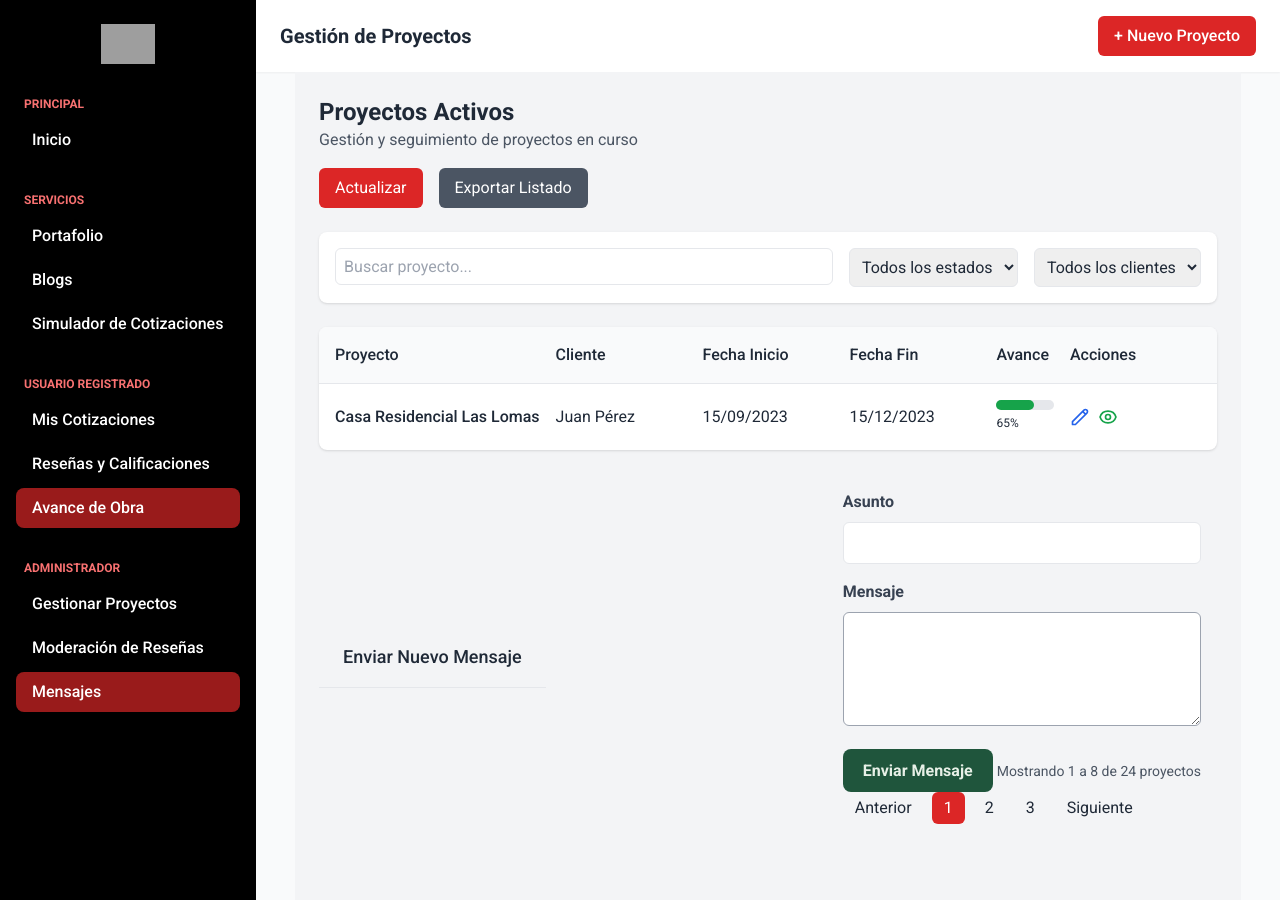
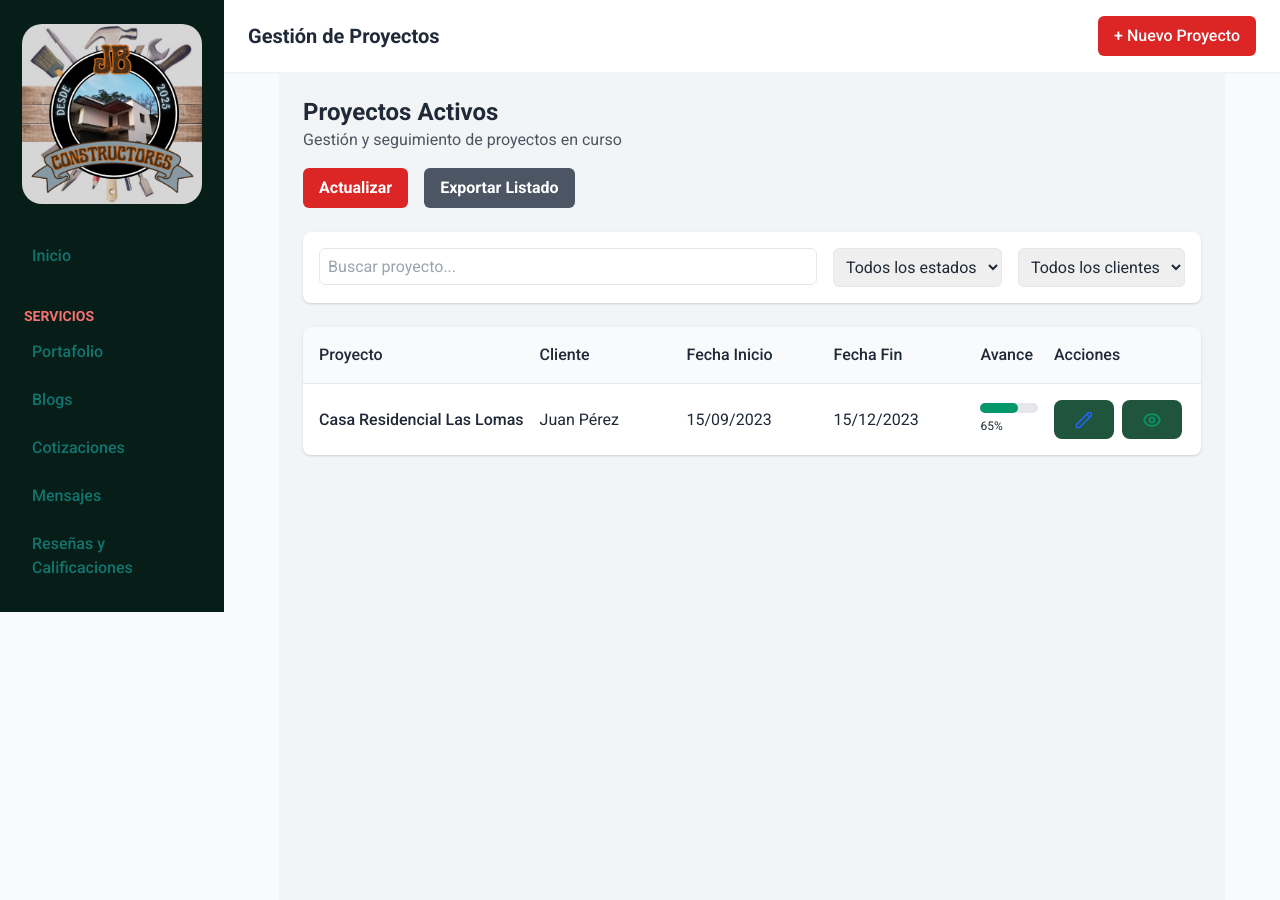
Before and after one commit to Alex-Pineda/JB-CONSTRUCCIONES, a PHP site: page /Paginas/gestionProyectos.html in a window 1280 px wide. Run offline with PHP 8.4, Linux system fonts and the light colour scheme; some libraries are stand-ins or nearby versions; grey boxes are pictures that could not be loaded.

Commit message:
Ajustes de sidebar

```diff
--- a/Encabezado_Pie/sidebar.html
+++ b/Encabezado_Pie/sidebar.html
@@ -8,46 +8,44 @@
             <link rel="stylesheet" href="../assets/css/style.css">
             <script src="https://cdn.tailwindcss.com"></script>
         </head>
-        <div class="sidebar bg-black text-white w-64 px-4 py-6 hidden md:block" style="width: 14rem;">
+        <div class="sidebar bg-black text-white w-64 px-4 py-6 hidden md:block " style="width: 14rem; background-color: rgb(6, 30, 23);">
             <div class="flex items-center justify-center mb-8">
                 <img src="../assets/img/JB-CONSTRUCTORES.png" alt="JB-CONSTRUCTORES"
                     class="h-10" style="border-radius:20px; width: 180px; height: 180px;">
             </div>
-
             <div class="space-y-1 mb-8">
-                <div class="text-red-400 text-xs uppercase font-semibold px-2 mb-2">Principal</div>
-                <a href="JB-CONSTRUCCIONES/index.html" class="block px-4 py-2 bg-red-800 rounded-lg">
+                <div class="text-red-400 text-xs uppercase font-semibold px-2 mb-2"></div>
+                <a href="/index.html" class="block px-4 py-2 hover:bg-red-800 rounded-lg">
                     <div class="flex items-center space-x-3">
                         <span>Inicio</span>
                     </div>
                 </a>
             </div>
 
-            <div class="space-y-1 mb-8">
-                <div class="text-red-400 text-xs uppercase font-semibold px-2 mb-2">Servicios</div>
-                <a href="JB-CONSTRUCCIONES/Paginas/portafolio.html" class="block px-4 py-2 hover:bg-red-800 rounded-lg">
+                <div class="text-red-400 text-xs uppercase font-semibold px-2 mb-2" style="font-size: 14px;">Servicios</div>
+                <a href="/Paginas/portafolio.html" class="block px-4 py-2 hover:bg-red-800 rounded-lg">
                     <div class="flex items-center space-x-3">
                         <span>Portafolio</span>
                     </div>
                 </a>
-                <a href="JB-CONSTRUCCIONES/Paginas/blogs.html" class="block px-4 py-2 hover:bg-red-800 rounded-lg">
+                <a href="/Paginas/blogs.html" class="block px-4 py-2 hover:bg-red-800 rounded-lg">
                     <div class="flex items-center space-x-3">
                         <span>Blogs</span>
                     </div>
                 </a>
-                <a href="JB-CONSTRUCCIONES/Paginas/simulador.html" class="block px-4 py-2 hover:bg-red-800 rounded-lg">
+                <a href="/Paginas/simulador.html" class="block px-4 py-2 hover:bg-red-800 rounded-lg">
                     <div class="flex items-center space-x-3">
                         <span>Cotizaciones</span>
                     </div>
                 </a>
-                <a href="JB-CONSTRUCCIONES/Paginas/mensajes.html" class="block px-4 py-2 hover:bg-red-800 rounded-lg">
+                <a href="/Paginas/mensajes.html" class="block px-4 py-2 hover:bg-red-800 rounded-lg">
                     <div class="flex items-center space-x-3">
                         <span>Mensajes</span>
                     </div>
                 </a>
 
                 <!-- ESTA PAGINA SE DEBE CAMBIAR PARA QUE LOS DEMAS USUARIOS VEAN LAS RESEÑAS PUBLICADAS -->
-                 <a href="JB-CONSTRUCCIONES/Paginas/resenas.html" class="block px-4 py-2 hover:bg-red-800 rounded-lg">
+                 <a href="/Paginas/resenas.html" class="block px-4 py-2 hover:bg-red-800 rounded-lg">
                     <div class="flex items-center space-x-3">
                         <span>Reseñas y Calificaciones</span>
                     </div>
@@ -56,24 +54,26 @@
 
 
             <!-- USUARIO REGISTRADO -->
-
+                <!--
             <div class="space-y-1 mb-8">
                 <div class="text-red-400 text-xs uppercase font-semibold px-2 mb-2">Usuario Registrado</div>
                 <a href="JB-CONSTRUCCIONES/Paginas/cotizaciones.html" class="block px-4 py-2 hover:bg-red-800 rounded-lg">
                     <div class="flex items-center space-x-3">
                         <span>Mis Cotizaciones</span>
                     </div>
-                </a>
-
+                </a>    -->
 
                 <!-- ESTA PAGINA DEBE SER PARA QUE LOS USUARIOS REGISTRADOS PUBLIQUEN SUS CALIFICACIONES DEL SERVICIO-->
-
+                <!--
                 <a href="JB-CONSTRUCCIONES/Paginas/resenas.html" class="block px-4 py-2 hover:bg-red-800 rounded-lg">
                     <div class="flex items-center space-x-3">
                         <span>Reseñas y Calificaciones</span>
                     </div>
                 </a>
-                <a href="JB-CONSTRUCCIONES/Paginas/progresoObra.html" class="block px-4 py-2 hover:bg-red-800 rounded-lg">
+
+
+
+                <a href="/Paginas/progresoObra.html" class="block px-4 py-2 hover:bg-red-800 rounded-lg">
                     <div class="flex items-center space-x-3">
                         <span>Avance de Obra</span>
                     </div>
@@ -82,20 +82,21 @@
 
             <!-- ADMINISTRADOR -->
 
-
+            <!--
             <div class="space-y-1 mb-8">
                 <div class="text-red-400 text-xs uppercase font-semibold px-2 mb-2">Administrador</div>
-                <a href="JB-CONSTRUCCIONES/Paginas/gestionProyectos.html" class="block px-4 py-2 hover:bg-red-800 rounded-lg">
+                <a href="/Paginas/gestionProyectos.html" class="block px-4 py-2 hover:bg-red-800 rounded-lg">
                     <div class="flex items-center space-x-3">
                         <span>Gestionar Proyectos</span>
                     </div>
+
                 </a>
-                <a href="JB-CONSTRUCCIONES/Paginas/moderacionResenas.html" class="block px-4 py-2 hover:bg-red-800 rounded-lg">
+                <a href="/Paginas/moderacionResenas.html" class="block px-4 py-2 hover:bg-red-800 rounded-lg">
                     <div class="flex items-center space-x-3">
                         <span>Moderación de Reseñas</span>
                     </div>
                 </a>
 
             </div>
-        </div>
+        </div> -->
         </html>
--- a/Paginas/gestionProyectos.html
+++ b/Paginas/gestionProyectos.html
@@ -15,75 +15,9 @@
     </style>
 </head>
 <body class="bg-gray-50">
-    <!-- Sidebar -->
-    <div class="flex h-screen">
-        <div class="sidebar bg-black text-white w-64 px-4 py-6 hidden md:block">
-            <div class="flex items-center justify-center mb-8">
-                <img src="https://example.com/logo.png" alt="Logo JB Constructores" class="h-10">
-            </div>
-            <div class="space-y-1 mb-8">
-                <div class="text-red-400 text-xs uppercase font-semibold px-2 mb-2">Principal</div>
-                <a href="index.html" class="block px-4 py-2 hover:bg-red-800 rounded-lg">
-                    <div class="flex items-center space-x-3">
-                        <span>Inicio</span>
-                    </div>
-                </a>
-            </div>
-            <div class="space-y-1 mb-8">
-                <div class="text-red-400 text-xs uppercase font-semibold px-2 mb-2">Servicios</div>
-                <a href="portafolio.html" class="block px-4 py-2 hover:bg-red-800 rounded-lg">
-                    <div class="flex items-center space-x-3">
-                        <span>Portafolio</span>
-                    </div>
-                </a>
-                <a href="blogs.html" class="block px-4 py-2 hover:bg-red-800 rounded-lg">
-                    <div class="flex items-center space-x-3">
-                        <span>Blogs</span>
-                    </div>
-                </a>
-                <a href="simulador.html" class="block px-4 py-2 hover:bg-red-800 rounded-lg">
-                    <div class="flex items-center space-x-3">
-                        <span>Simulador de Cotizaciones</span>
-                    </div>
-                </a>
-            </div>
-            <div class="space-y-1 mb-8">
-                <div class="text-red-400 text-xs uppercase font-semibold px-2 mb-2">Usuario Registrado</div>
-                <a href="mis_cotizaciones.html" class="block px-4 py-2 hover:bg-red-800 rounded-lg">
-                    <div class="flex items-center space-x-3">
-                        <span>Mis Cotizaciones</span>
-                    </div>
-                </a>
-                <a href="resenas.html" class="block px-4 py-2 hover:bg-red-800 rounded-lg">
-                    <div class="flex items-center space-x-3">
-                        <span>Reseñas y Calificaciones</span>
-                    </div>
-                </a>
-                <a href="progresoObra.html" class="block px-4 py-2 bg-red-800 rounded-lg">
-                    <div class="flex items-center space-x-3">
-                        <span>Avance de Obra</span>
-                    </div>
-                </a>
-            </div>
-            <div class="space-y-1 mb-8">
-                <div class="text-red-400 text-xs uppercase font-semibold px-2 mb-2">Administrador</div>
-                <a href="gestionProyectos.html" class="block px-4 py-2 hover:bg-red-800 rounded-lg">
-                    <div class="flex items-center space-x-3">
-                        <span>Gestionar Proyectos</span>
-                    </div>
-                </a>
-                <a href="moderacionResenas.html" class="block px-4 py-2 hover:bg-red-800 rounded-lg">
-                    <div class="flex items-center space-x-3">
-                        <span>Moderación de Reseñas</span>
-                    </div>
-                </a>
-                <a href="mensajes.html" class="block px-4 py-2 bg-red-800 rounded-lg">
-                    <div class="flex items-center space-x-3">
-                        <span>Mensajes</span>
-                    </div>
-                </a>
-            </div>
-        </div>
+        <body class="bg-gray-50">
+        <div class="flex h-screen">
+        <div id="sidebar-container"></div> <!-- Aquí insertamos el sidebar -->
 
         <!-- Main content -->
         <div class="flex-1 flex flex-col overflow-hidden">
@@ -91,7 +25,7 @@
                 <div class="flex items-center justify-between px-6 py-4">
                     <h1 class="text-xl font-semibold text-gray-800">Gestión de Proyectos</h1>
                     <button class="bg-red-600 text-white px-4 py-2 rounded-md hover:bg-red-700"
-                        onclick="window.location.href='Paginas/nuevoProyecto.html'">
+                        onclick="window.location.href='nuevoProyecto.html'">
                         + Nuevo Proyecto
                     </button>
                 </div>
@@ -166,41 +100,11 @@
                                     </button>
                                 </div>
                             </div>
-                            <!-- More messages -->
-                        </div>
-                    </div>
-
-                    </div>
-                <!-- Paginación -->
-                <div class="mt-6 flex justify-between items-center">
-                    <div class="px-6 py-4 border-b border-gray-200">
-                        <h3 class="text-lg font-medium text-gray-800">Enviar Nuevo Mensaje</h3>
-                    </div>
-                    <div class="p-4">
-                        <form>
-                            <div class="mb-4">
-                                <label class="block text-gray-700 mb-2">Asunto</label>
-                                <input type="text" class="w-full border rounded-md p-2">
-                            </div>
-                            <div class="mb-4">
-                                <label class="block text-gray-700 mb-2">Mensaje</label>
-                                <textarea rows="4" class="w-full border rounded-md p-2"></textarea>
-                            </div>
-                            <button type="submit" class="bg-red-600 text-white py-2 px-4 rounded-md hover:bg-red-700">
-                                Enviar Mensaje
-                            </button>
-                        <span class="text-sm text-gray-600">Mostrando 1 a 8 de 24 proyectos</span>
-                    <div class="flex space-x-2">
-                        <button class="px-3 py-1 border rounded-md">Anterior</button>
-                        <button class="px-3 py-1 bg-red-600 text-white rounded-md">1</button>
-                        <button class="px-3 py-1 border rounded-md">2</button>
-                        <button class="px-3 py-1 border rounded-md">3</button>
-                        <button class="px-3 py-1 border rounded-md">Siguiente</button>
-                    </div>
+                      </div>
                 </div>
             </main>
         </div>
     </div>
-    <script src="Scripts/main.js"></script>
+    <script src="../Scripts/main.js"></script>
 </body>
 </html>
--- a/Paginas/simulador.html
+++ b/Paginas/simulador.html
@@ -22,7 +22,7 @@
         <div class="flex-1 flex flex-col overflow-hidden">
             <header class="bg-white shadow-sm">
             <div class="flex items-center justify-between px-6 py-4">
-                <h1 class="text-xl font-semibold text-gray-800">MARCACIÓN TERRENO</h1>
+                <h1 class="text-xl font-semibold text-gray-800">SIMULA TU COTIZACIÓN</h1>
             </div>
             </header>
             <main class="flex-1 overflow-y-auto p-6 bg-gray-100">
--- a/assets/css/style.css
+++ b/assets/css/style.css
@@ -183,14 +183,15 @@
 
 /* Enlaces */
 a {
-  color: #1f553c;
+  color: #13746f;
   text-decoration: none;
   font-weight: 500;
   transition: color 0.3s ease;
+  margin-top: 8px;
 }
 
 a:hover {
-  color: #14532d;
+  color: #f8ffd8;
   text-decoration: underline;
 }
 
--- a/index.html
+++ b/index.html
@@ -83,8 +83,8 @@
       <!-- Navegación pestañas -->
       <nav class="tabs px-6" style="margin-top: 1rem; font-size: 17px;">
         <button class="active" data-tab="obra-negra">Obra Negra</button>
-        <button data-tab="obra-blanca">Obra Blanca</button>
-        <button data-tab="mantenimiento">Mantenimiento</button>
+        <button class="active" data-tab="obra-blanca">Obra Blanca</button>
+        <button class="active" data-tab="mantenimiento">Mantenimiento</button>
       </nav>
 
       <!-- Main content area -->
```
Also changed, not shown: Paginas/nuevoProyecto.html (+3 -70 lines), Paginas/progresoObra.html (+3 -76 lines).
